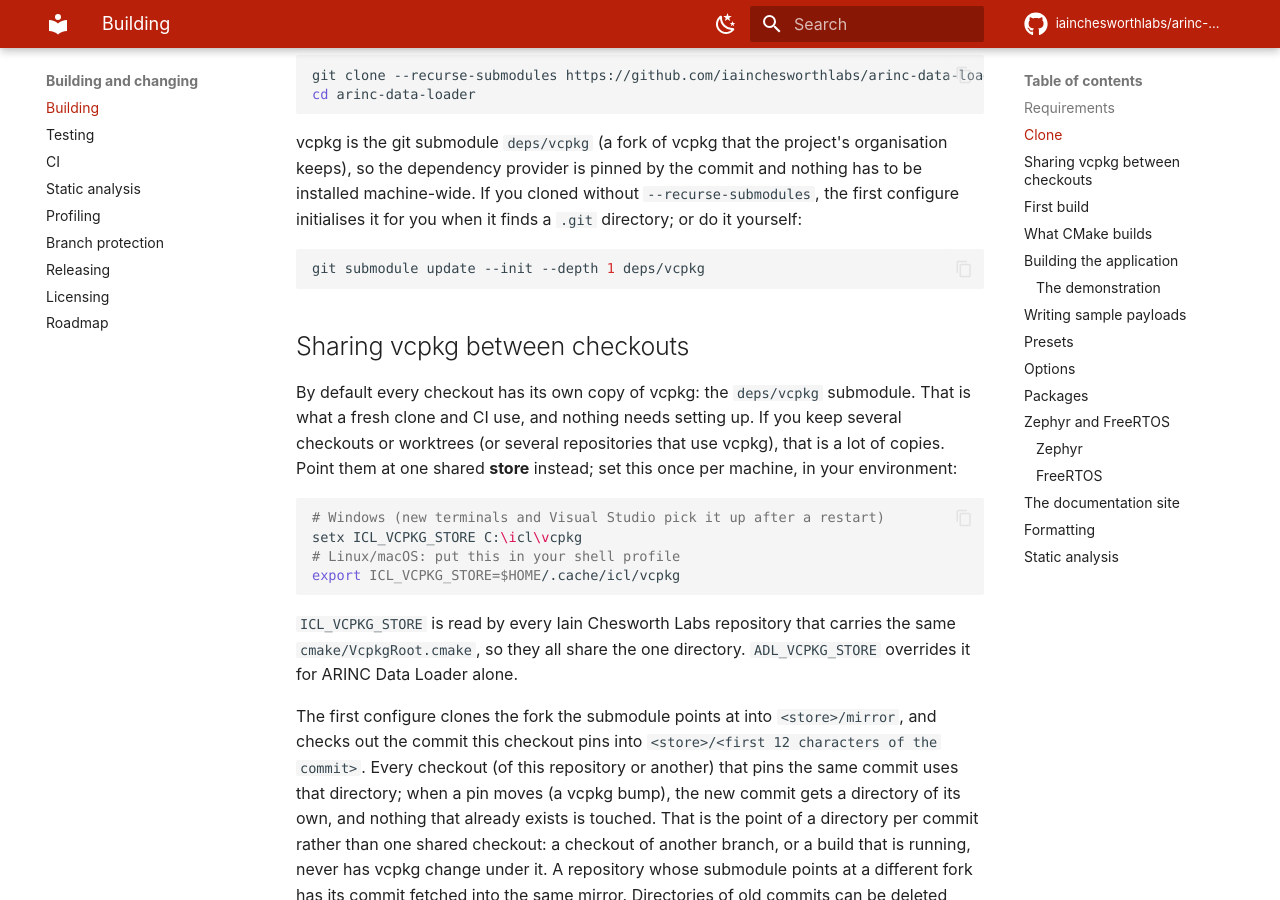
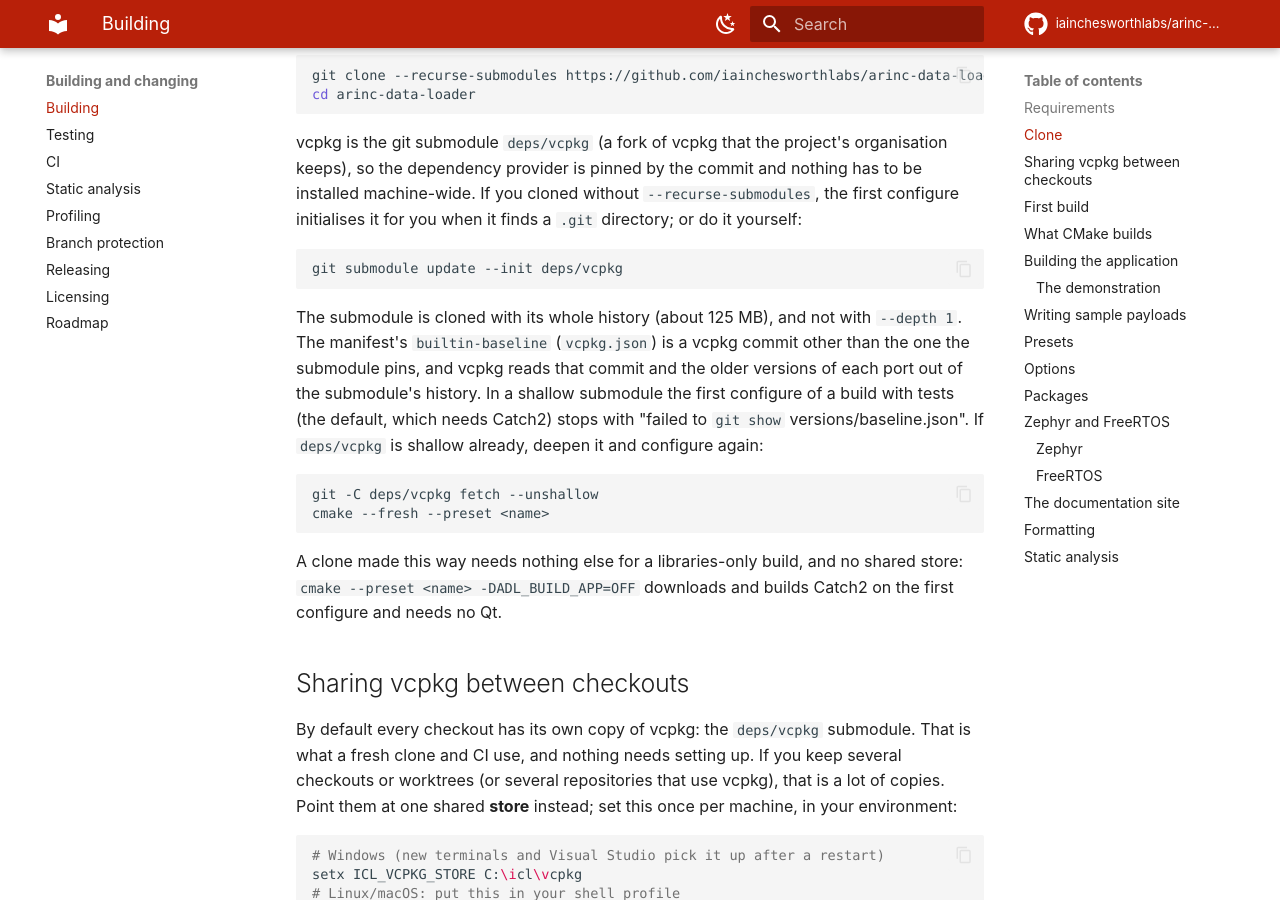
Before and after one commit to iainchesworthlabs/arinc-data-loader, an MkDocs documentation site: the page built from docs/building.md, in a window 1280 px wide and 900 px high, scrolled down 1303 px. Built offline with MkDocs 1.6.1 and Material for MkDocs 9.7.7, drawn with Linux system fonts in a browser that asks for light colours; comment, search, counter and statistics services are not loaded.

Commit message:
Clone the vcpkg submodule with its whole history
The first configure of a build with tests failed in a submodule made with
--depth 1, which is what docs/building.md and the CMake message told a reader
to type and what the configure ran itself when the submodule was missing:
vcpkg reads builtin-baseline and the older versions of each port from the
submodule's history, and the pinned commit is not the baseline.

The commands now clone the submodule in full (about 125 MB), and the page and
the failure message say why and how to repair a shallow one
(git -C deps/vcpkg fetch --unshallow).

````diff
--- a/docs/building.md
+++ b/docs/building.md
@@ -37,8 +37,24 @@ machine-wide. If you cloned without `--recurse-submodules`, the first configure
 initialises it for you when it finds a `.git` directory; or do it yourself:
 
 ```sh
-git submodule update --init --depth 1 deps/vcpkg
+git submodule update --init deps/vcpkg
 ```
+
+The submodule is cloned with its whole history (about 125 MB), and not with `--depth 1`. The manifest's
+`builtin-baseline` (`vcpkg.json`) is a vcpkg commit other than the one the submodule pins, and vcpkg
+reads that commit and the older versions of each port out of the submodule's history. In a shallow
+submodule the first configure of a build with tests (the default, which needs Catch2) stops with
+"failed to `git show` versions/baseline.json". If `deps/vcpkg` is shallow already, deepen it and
+configure again:
+
+```sh
+git -C deps/vcpkg fetch --unshallow
+cmake --fresh --preset <name>
+```
+
+A clone made this way needs nothing else for a libraries-only build, and no shared store:
+`cmake --preset <name> -DADL_BUILD_APP=OFF` downloads and builds Catch2 on the first configure and
+needs no Qt.
 
 ## Sharing vcpkg between checkouts
 
````
Also changed, not shown: 1 other file.
